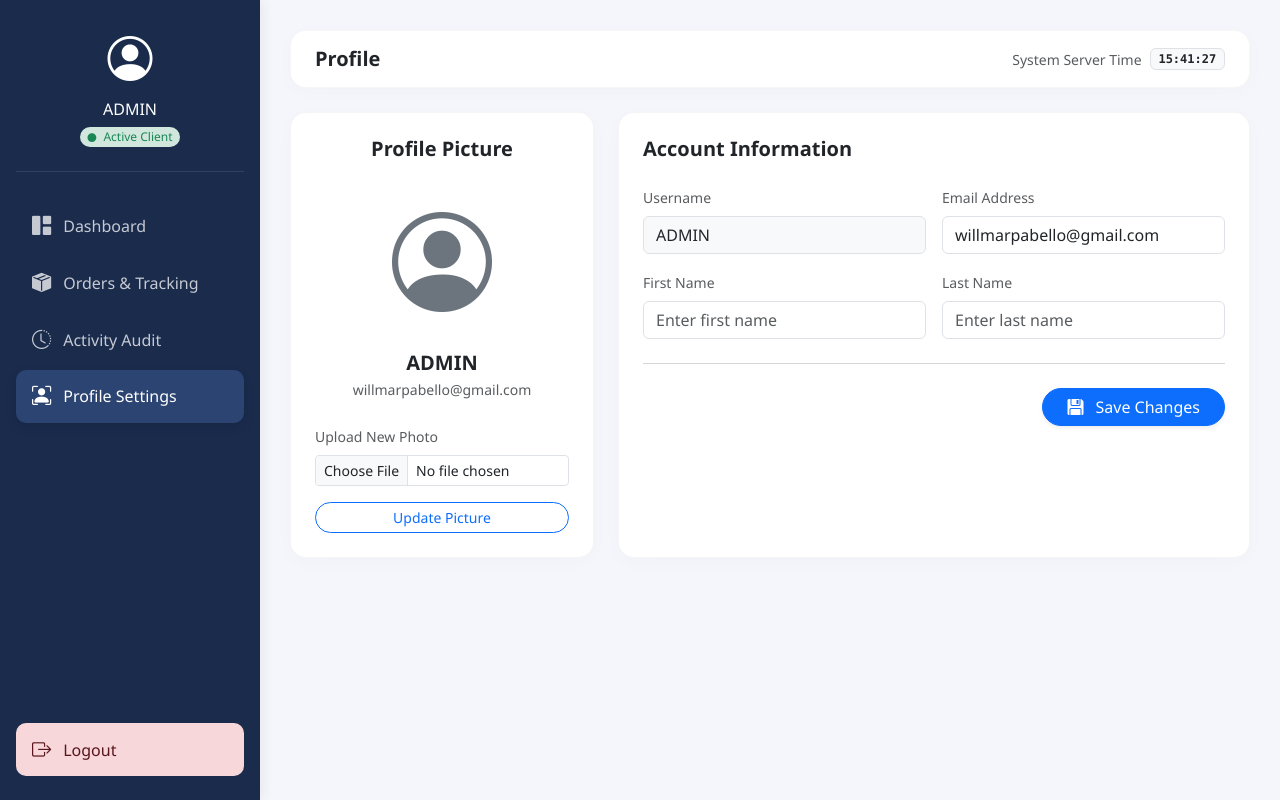
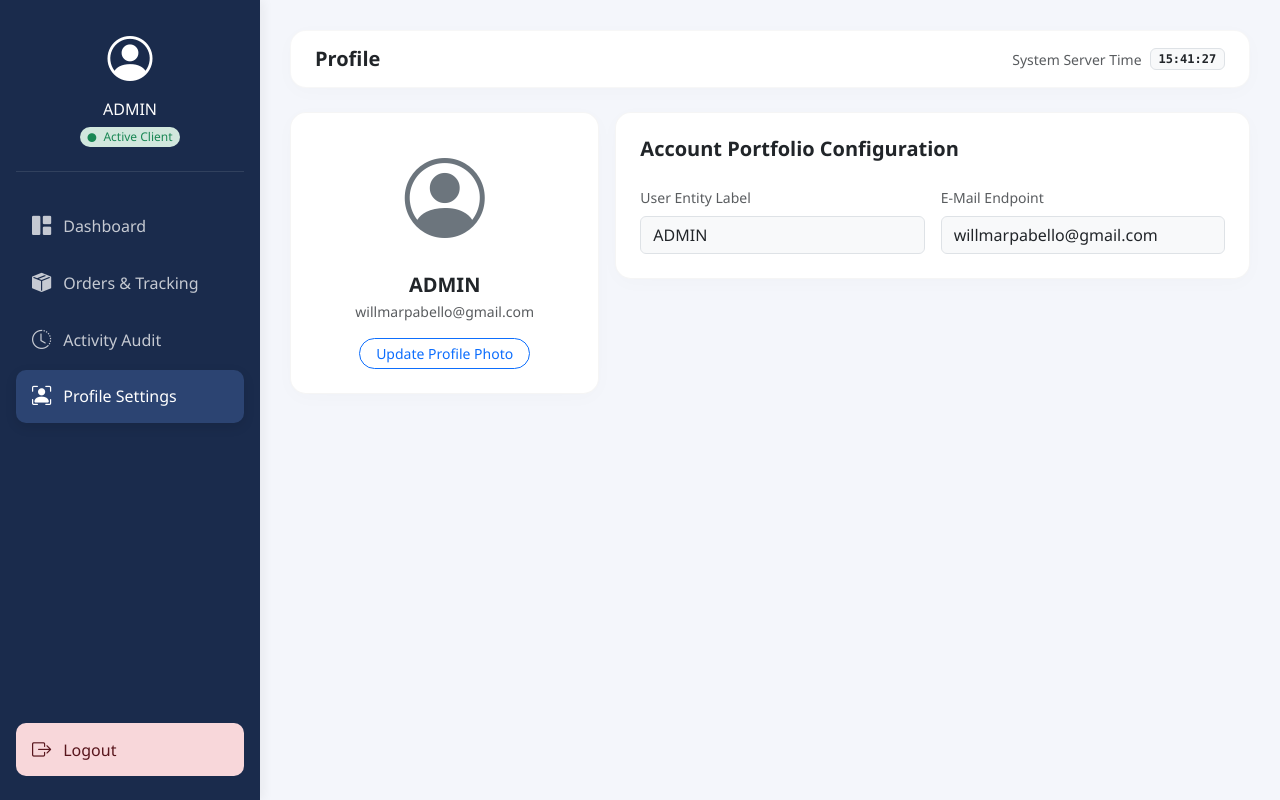
Before and after one commit to willmarpabello/ai_delivery_tracking, a Django app: page /profile/update/ in a window 1280 px wide, after a click on "Profile Settings". Run offline with Django 5.2, Linux system fonts and the light colour scheme; a user stored in the database is signed in; some libraries are stand-ins or nearby versions.

Commit message:
Updated customer dashboard

```diff
--- a/core/templates/customer_dashboard.html
+++ b/core/templates/customer_dashboard.html
@@ -567,7 +567,7 @@
         {% endfor %}
     </div>
 
-    <!-- UPDATED: ACCOUNT TRANSACTION AUDITS (Activity Audit) -->
+    <!-- ACCOUNT TRANSACTION AUDITS -->
     <div id="activity" class="section">
         <div class="card-box">
             <h4 class="fw-bold text-dark mb-4"><i class="bi bi-clock-history me-2 text-primary"></i>Parcel Activity History</h4>
@@ -625,70 +625,35 @@
         </div>
     </div>
 
-    <!-- UPDATED: PROFILE SETTINGS -->
+    <!-- PROFILE MANAGEMENT ENGINE -->
     <div id="profile" class="section">
-        <div class="row g-4">
-            <!-- Profile Picture Card -->
+        <div class="row g-3">
             <div class="col-md-4">
-                <div class="card-box text-center h-100">
-                    <h5 class="fw-bold text-dark mb-4">Profile Picture</h5>
-                    <!-- Set action="#" to prevent NoReverseMatch errors -->
-                    <form method="POST" enctype="multipart/form-data" action="#">
-                        {% csrf_token %}
-                        <div class="position-relative d-inline-block mb-3">
-                            {% if request.user.profile_picture %}
-                                <img src="{{ request.user.profile_picture.url }}" class="rounded-circle img-thumbnail shadow-sm" style="width: 130px; height: 130px; object-fit: cover;">
-                            {% else %}
-                                <i class="bi bi-person-circle text-secondary" style="font-size: 100px;"></i>
-                            {% endif %}
-                        </div>
-                        <h5 class="fw-bold text-dark mb-1">{{ request.user.username }}</h5>
-                        <span class="text-muted small d-block mb-4">{{ request.user.email|default:"No email provided" }}</span>
-
-                        <div class="mb-3 text-start">
-                            <label class="form-label text-muted small fw-medium">Upload New Photo</label>
-                            <input class="form-control form-control-sm" type="file" name="profile_picture" accept="image/*">
-                        </div>
-                        <button type="submit" class="btn btn-sm btn-outline-primary rounded-pill px-4 w-100">Update Picture</button>
-                    </form>
+                <div class="card-box text-center">
+                    {% if request.user.profile_picture %}
+                        <img src="{{ request.user.profile_picture.url }}" class="rounded-circle img-thumbnail mb-3 shadow-sm" style="width: 120px; height: 120px; object-fit: cover;">
+                    {% else %}
+                        <i class="bi bi-person-circle text-secondary d-block mb-3" style="font-size: 80px;"></i>
+                    {% endif %}
+                    <h5 class="fw-bold text-dark mb-1">{{ request.user.username }}</h5>
+                    <span class="text-muted small d-block mb-3">{{ request.user.email|default:"no-email-assigned@system.network" }}</span>
+                    <button class="btn btn-sm btn-outline-primary rounded-pill px-3" onclick="alert('Profile asset editing engine is restricted configuration level.')">Update Profile Photo</button>
                 </div>
             </div>
 
-            <!-- Account Details Form -->
             <div class="col-md-8">
-                <div class="card-box h-100">
-                    <h5 class="fw-bold text-dark mb-4">Account Information</h5>
-                    <!-- Set action="#" to prevent NoReverseMatch errors -->
-                    <form method="POST" action="#">
-                        {% csrf_token %}
-                        <div class="row g-3 mb-3">
+                <div class="card-box">
+                    <h5 class="fw-bold text-dark mb-4">Account Portfolio Configuration</h5>
+                    <form onsubmit="event.preventDefault(); alert('Profile settings stored across database registers successfully.');">
+                        <div class="row g-3">
                             <div class="col-sm-6">
-                                <label class="form-label text-muted small fw-medium">Username</label>
-                                <input type="text" class="form-control bg-light" value="{{ request.user.username }}" disabled>
+                                <label class="form-label text-muted small fw-medium">User Entity Label</label>
+                                <input type="text" class="form-control bg-light" value="{{ request.user.username }}" readonly>
                             </div>
                             <div class="col-sm-6">
-                                <label class="form-label text-muted small fw-medium">Email Address</label>
-                                <input type="email" name="email" class="form-control" value="{{ request.user.email|default:'' }}" placeholder="Enter your email address">
+                                <label class="form-label text-muted small fw-medium">E-Mail Endpoint</label>
+                                <input type="email" class="form-control bg-light" value="{{ request.user.email|default:'None Assigned' }}" readonly>
                             </div>
-                        </div>
-
-                        <div class="row g-3 mb-4">
-                            <div class="col-sm-6">
-                                <label class="form-label text-muted small fw-medium">First Name</label>
-                                <input type="text" name="first_name" class="form-control" value="{{ request.user.first_name|default:'' }}" placeholder="Enter first name">
-                            </div>
-                            <div class="col-sm-6">
-                                <label class="form-label text-muted small fw-medium">Last Name</label>
-                                <input type="text" name="last_name" class="form-control" value="{{ request.user.last_name|default:'' }}" placeholder="Enter last name">
-                            </div>
-                        </div>
-
-                        <hr class="text-muted my-4">
-
-                        <div class="d-flex justify-content-end">
-                            <button type="submit" class="btn btn-primary rounded-pill px-4 shadow-sm">
-                                <i class="bi bi-floppy-fill me-2"></i> Save Changes
-                            </button>
                         </div>
                     </form>
                 </div>
```
